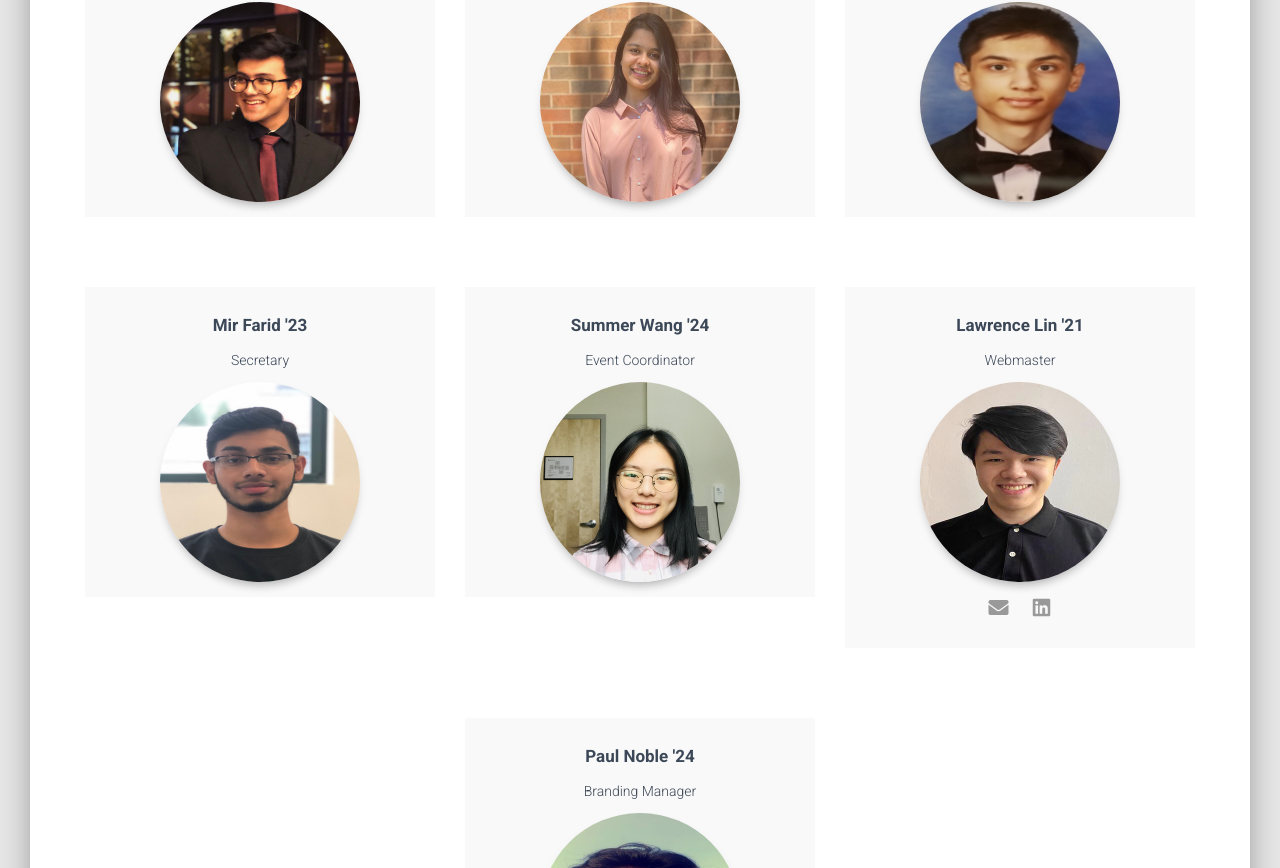
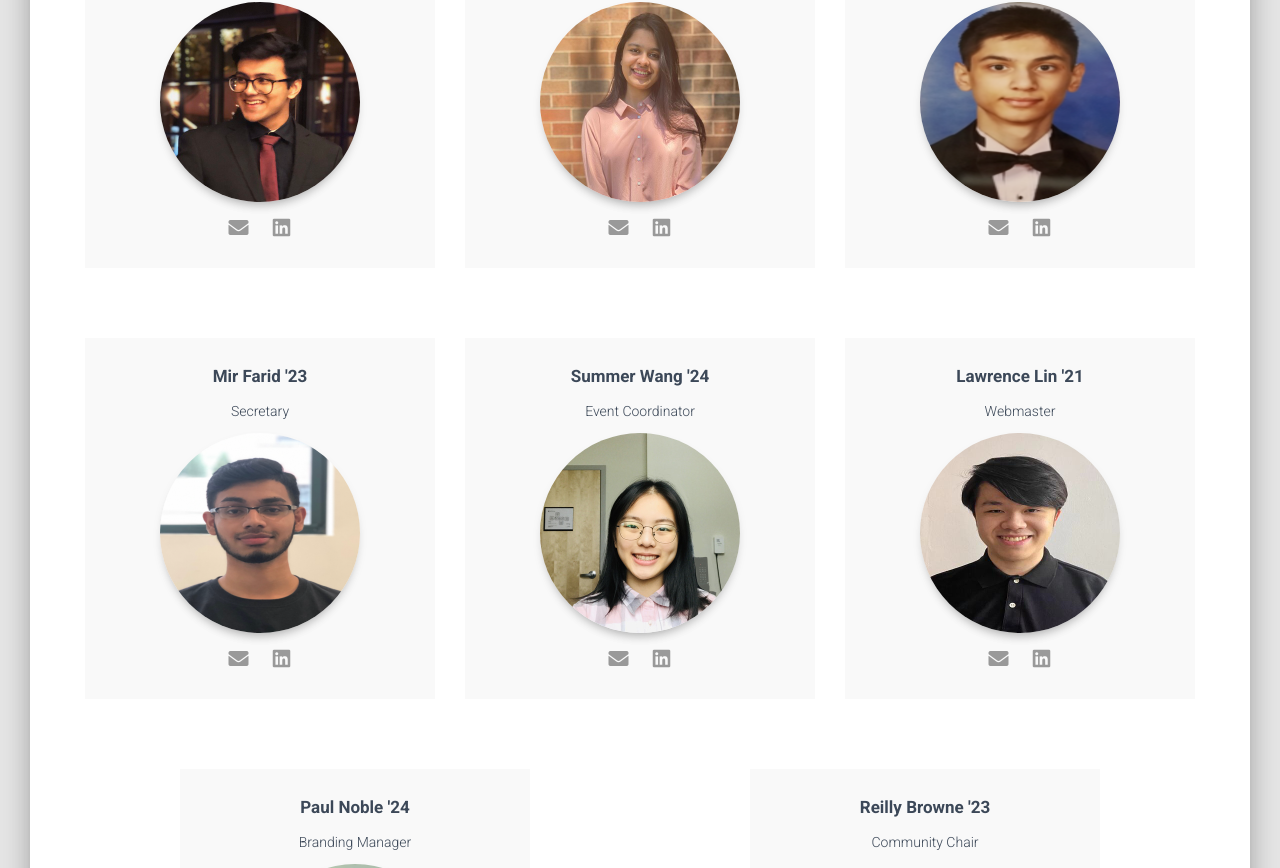
Before and after one commit to sbucomputingsociety/SBU2021-Website, a Next.js app: page /team in a window 1280 px wide. Shown: the part 472-1340 px from the top of the page. Built offline with nearby package versions, Linux system fonts and the light colour scheme.

Commit message:
Update teams page

```diff
--- a/pages/team.js
+++ b/pages/team.js
@@ -72,6 +72,8 @@ export default function TeamPage(props) {
                   name="Samin Mailk '23"
                   position='President'
                   image='/img/faces/saminmalik.jpg'
+                  email='mailto:lawrence.lin@stonybrook.edu'
+                  linkedin='www.linkedin.com/in/saminmalik2000'
                 />
               </GridItem>
               <GridItem xs={12} sm={12} md={4} className={classes.navWrapper}>
@@ -79,6 +81,8 @@ export default function TeamPage(props) {
                   name="Nayan Pasari '22"
                   position='Vice President'
                   image='/img/faces/nayanpasari.jpg'
+                  email='mailto:nayan.pasari@stonybrook.edu'
+                  linkedin='https://www.linkedin.com/in/nayan-pasari-10b201182/'
                 />
               </GridItem>
               <GridItem xs={12} sm={12} md={4} className={classes.navWrapper}>
@@ -86,6 +90,8 @@ export default function TeamPage(props) {
                   name="Avish Parmar '23"
                   position='Treasurer'
                   image='/img/faces/avishparmar.png'
+                  email='mailto:avish.parmar@stonybrook.edu'
+                  linkedin='https://www.linkedin.com/in/avish-parmar-40951915a'
                 />
               </GridItem>
               <GridItem xs={12} sm={12} md={4} className={classes.navWrapper}>
@@ -93,6 +99,8 @@ export default function TeamPage(props) {
                   name="Mir Farid '23"
                   position='Secretary'
                   image='/img/faces/mirfarid.png'
+                  email='mailto:mir.farid@stonybrook.edu'
+                  linkedin='https://www.linkedin.com/in/mirfarid/'
                 />
               </GridItem>
               <GridItem xs={12} sm={12} md={4} className={classes.navWrapper}>
@@ -100,6 +108,8 @@ export default function TeamPage(props) {
                   name="Summer Wang '24"
                   position='Event Coordinator'
                   image='/img/faces/summerwang.jpg'
+                  email='mailto:xuecen.wang@stonybrook.edu'
+                  linkedin='https://www.linkedin.com/in/xuecen-summer-wang'
                 />
               </GridItem>
               <GridItem xs={12} sm={12} md={4} className={classes.navWrapper}>
@@ -116,6 +126,13 @@ export default function TeamPage(props) {
                   name="Paul Noble '24"
                   position='Branding Manager'
                   image='/img/faces/paulnoble.jpg'
+                  email='mailto:paul.noble@stonybrook.edu'
+                />
+              </GridItem>
+              <GridItem xs={12} sm={12} md={4} className={classes.navWrapper}>
+                <AvatarCard
+                  name="Reilly Browne '23"
+                  position='Community Chair'
                 />
               </GridItem>
             </GridContainer>
```
